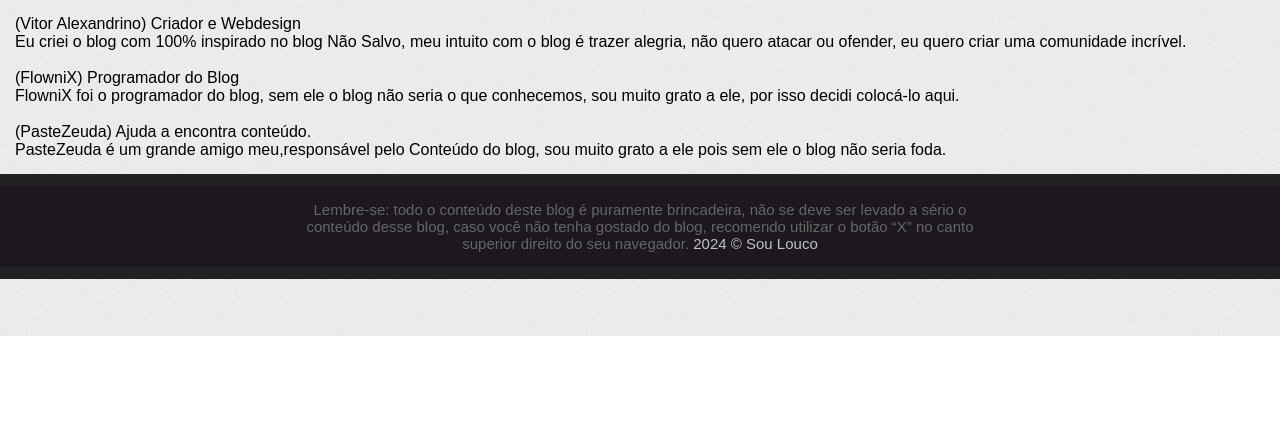
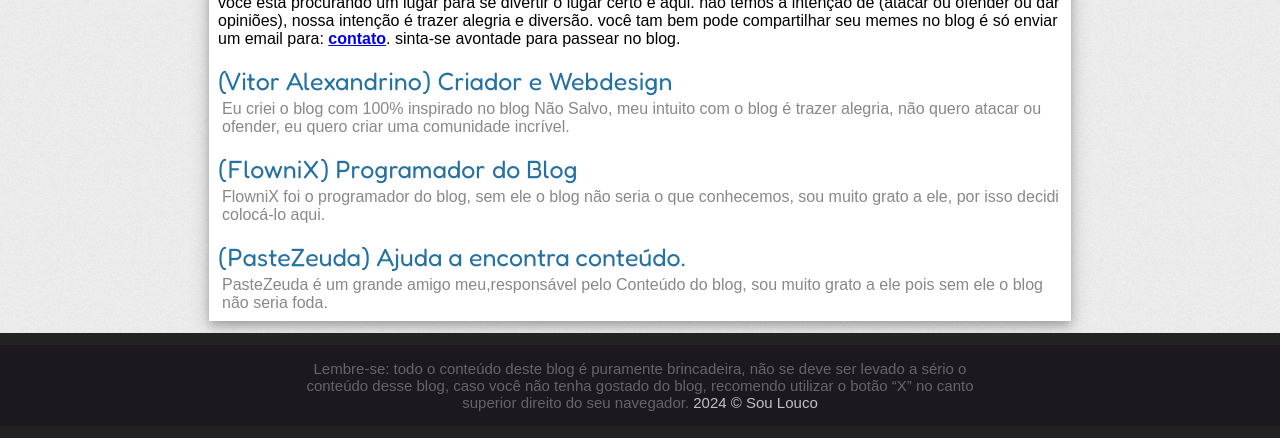
Before and after one commit to vmeshub/sou-louco, a plain HTML site: page sobre/index.html in a window 1280 px wide. Shown: the part 464-902 px from the top of the page. Before the commit the page ends 800 px from the top, so only its background shows below. Drawn offline with Linux system fonts and the light colour scheme; a web font is replaced by a local one.

Commit message:
Update index.html

```diff
--- a/sobre/index.html
+++ b/sobre/index.html
@@ -6,7 +6,7 @@
     <link rel="preconnect" href="https://fonts.gstatic.com" crossorigin>
     <link href="https://fonts.googleapis.com/css2?family=Fredoka:wght@300..700&display=swap" rel="stylesheet">
 	<meta name="viewport" content="width=device-width, initial-scale=1">
-	<link rel="stylesheet" type="text/css" href="../style.css">
+	<link rel="stylesheet" type="text/css" href="./style.css">
 	<title>Sobre | SouLouco</title>
 </head>
 <body>
```
